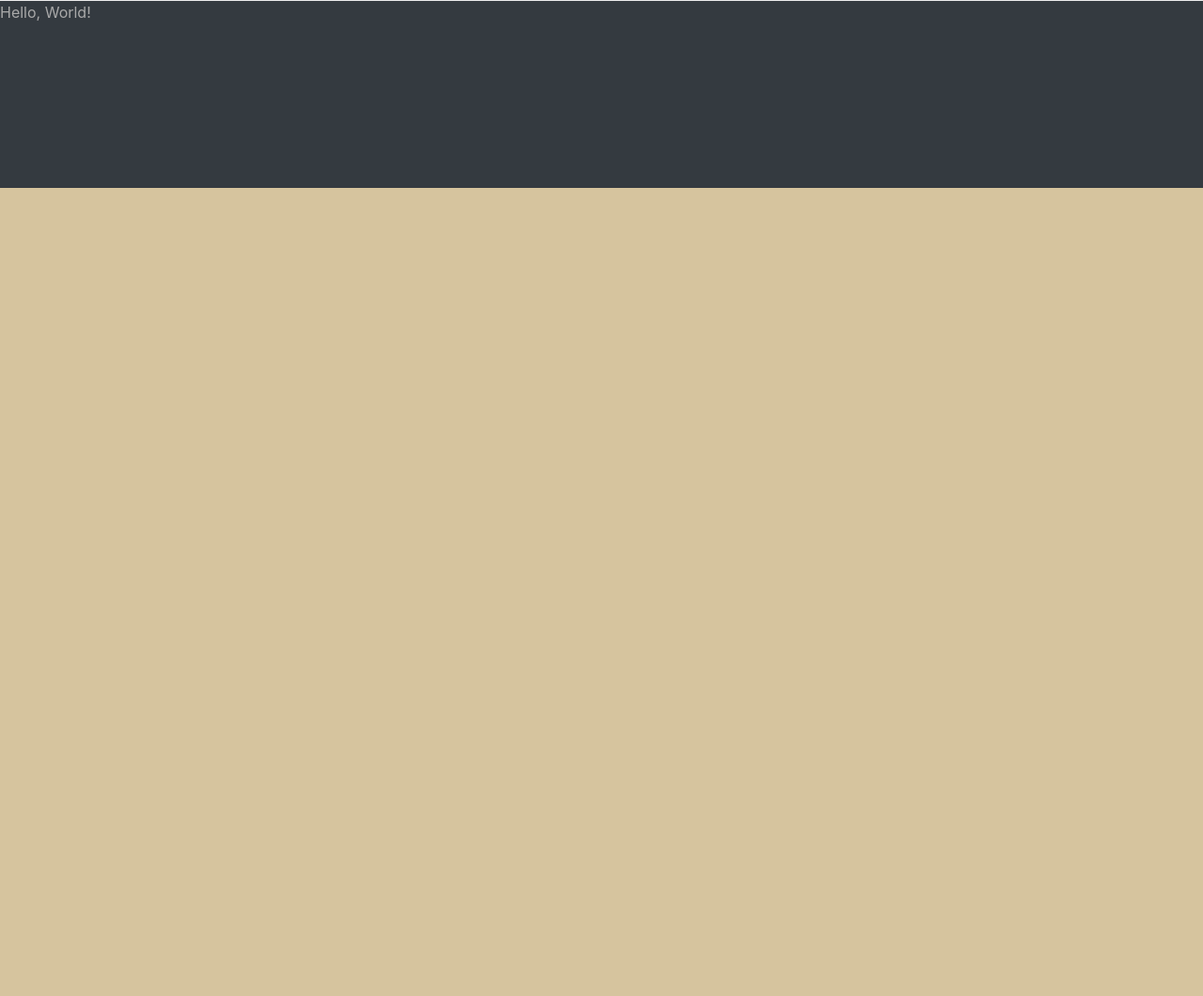
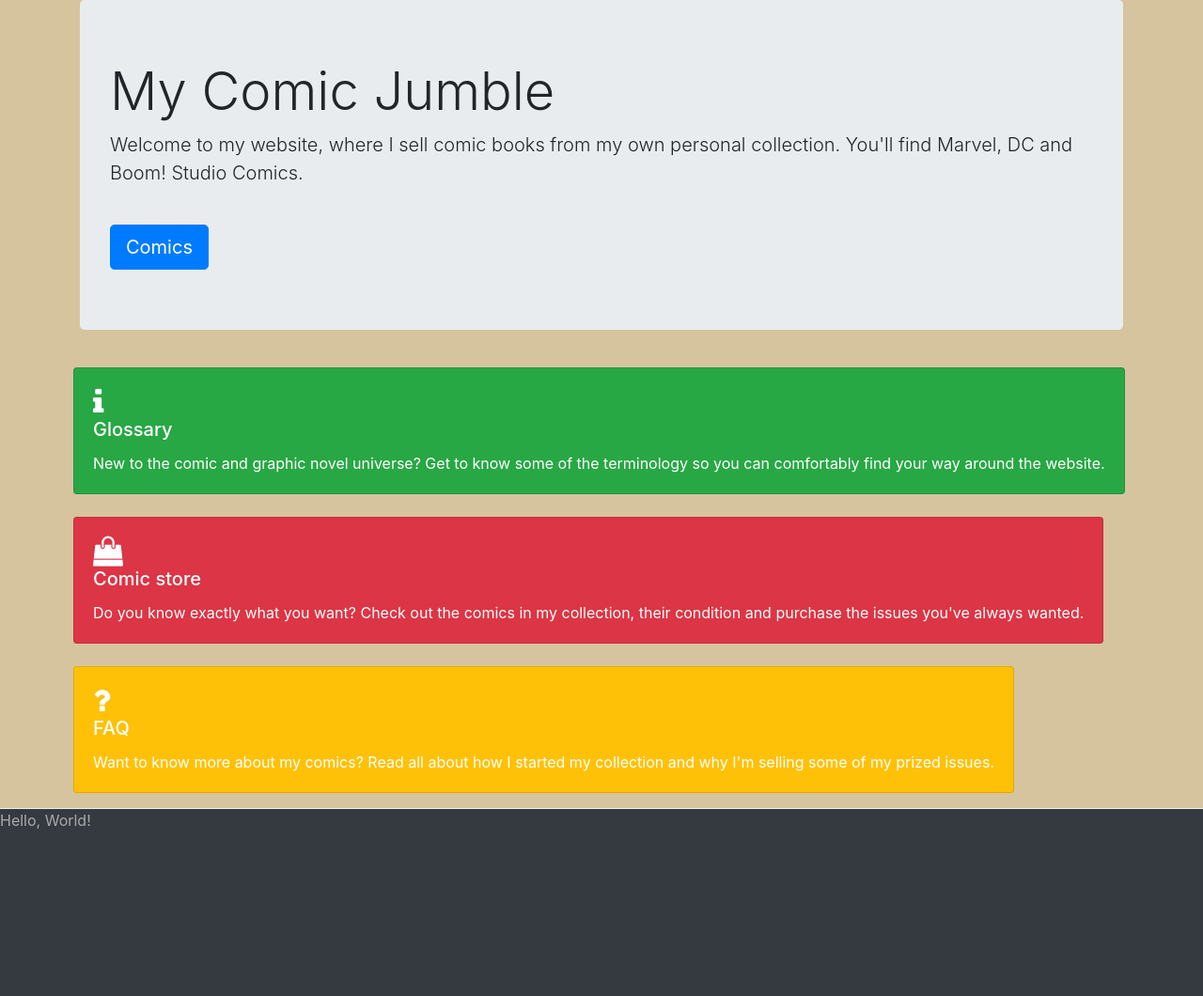
Before and after one commit to adonegan/milestone4-mycomicjumble, a Django app: page / in a window 1280 px wide. Shown: the part 56-1116 px from the top of the page at 94% size. Before the commit the page ends 256 px from the top, so only its background shows below. Run offline with Django 3.2, Linux system fonts and the light colour scheme; some libraries are stand-ins or nearby versions.

Commit message:
Add jumbotron and card sections

```diff
--- a/home/templates/index.html
+++ b/home/templates/index.html
@@ -2,4 +2,35 @@
 
 {% block content %}
 
+<div class="jumbotron">
+    <h1 class="display-4">My Comic Jumble</h1>
+    <p class="lead">Welcome to my website, where I sell comic books from my own personal collection. You'll find Marvel, DC and Boom! Studio Comics.</p>
+    <a class="btn btn-primary btn-lg mt-4" href="#" role="button">Comics</a>
+</div>
+
+<div class="row">
+
+    <div class="card text-white bg-success mb-3 mt-2 ml-2 mr-2">
+        <div class="card-body">
+            <i class="fa fa-info fa-2x" aria-hidden="true"></i>
+            <h5 class="card-title">Glossary</h5>
+            <p class="card-text">New to the comic and graphic novel universe? Get to know some of the terminology so you can comfortably find your way around the website.</p>
+        </div>
+    </div>
+    <div class="card text-white bg-danger mb-3 mt-2 ml-2 mr-2">
+        <div class="card-body">
+            <i class="fa fa-shopping-bag fa-2x" aria-hidden="true"></i>
+            <h5 class="card-title">Comic store</h5>
+            <p class="card-text">Do you know exactly what you want? Check out the comics in my collection, their condition and purchase the issues you've always wanted.</p>
+        </div>
+    </div>
+    <div class="card text-white bg-warning mb-3 mt-2 ml-2 mr-2">
+        <div class="card-body">
+            <i class="fa fa-question big-icon fa-2x" aria-hidden="true"></i>
+            <h5 class="card-title">FAQ</h5>
+            <p class="card-text">Want to know more about my comics? Read all about how I started my collection and why I'm selling some of my prized issues. </p>
+        </div>
+    </div>
+</div>
+
 {% endblock %}
```
